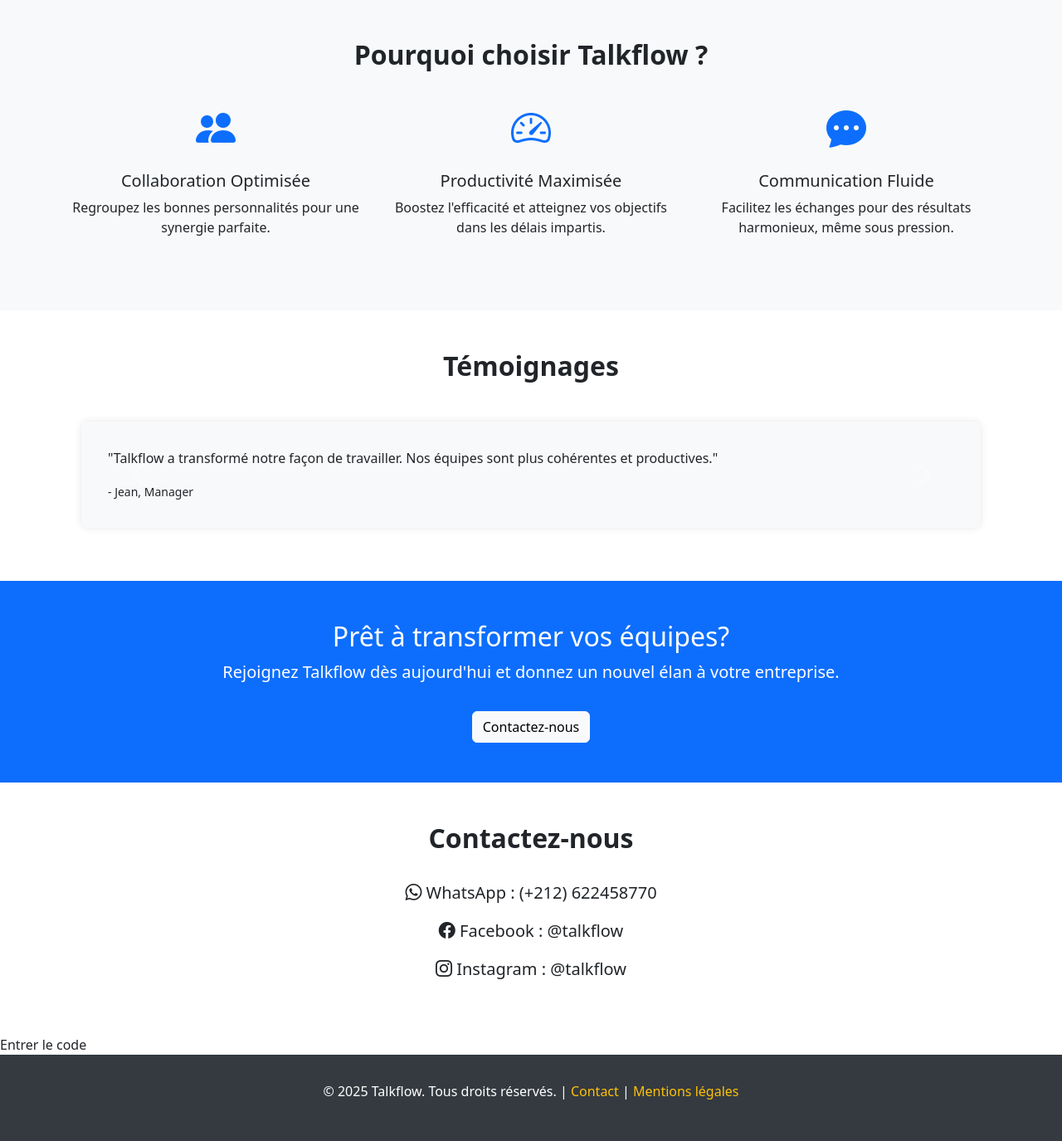
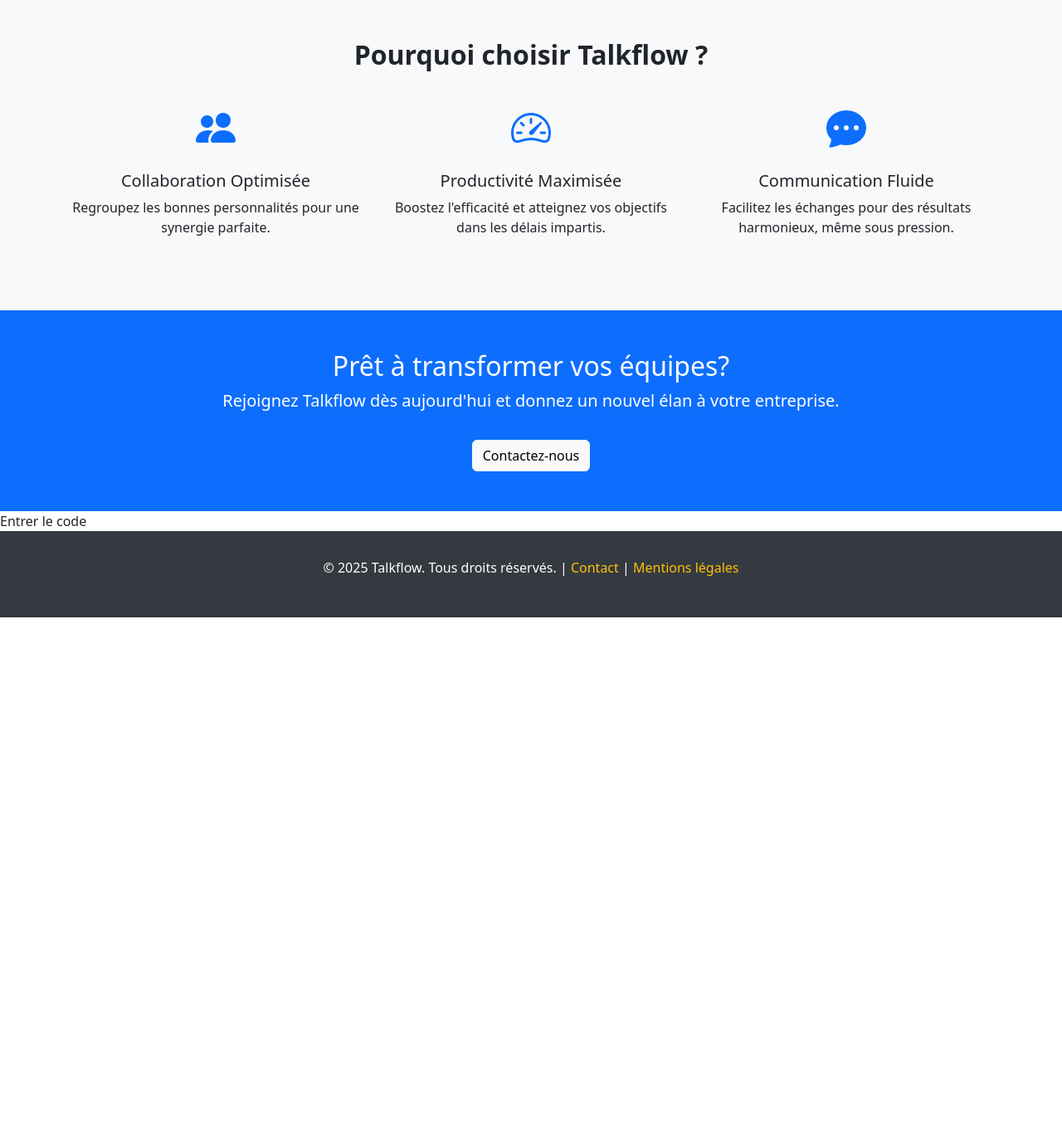
Before and after one commit to Riadbittaouri/Talkflow, a Django app: page / in a window 1280 px wide. Shown: the part 981-2356 px from the top of the page at 83% size. After the commit the page ends 1725 px from the top, so only its background shows below. Run offline with Django 5.2, Linux system fonts and the light colour scheme; some libraries are stand-ins or nearby versions.

Commit message:
contact and coord  update

```diff
--- a/templates/home.html
+++ b/templates/home.html
@@ -150,40 +150,7 @@
         </div>
     </section>
 
-    <!-- Section Témoignages avec Carousel -->
-    <section class="container my-5" data-aos="fade-up">
-        <h2 class="section-title">Témoignages</h2>
-        <div id="testimonialCarousel" class="carousel slide" data-bs-ride="carousel">
-            <div class="carousel-inner">
-                <div class="carousel-item active">
-                    <div class="testimonial">
-                        <p>"Talkflow a transformé notre façon de travailler. Nos équipes sont plus cohérentes et productives."</p>
-                        <small>- Jean, Manager</small>
-                    </div>
-                </div>
-                <div class="carousel-item">
-                    <div class="testimonial">
-                        <p>"Une solution innovante qui nous a permis de mieux répartir les talents au sein de notre entreprise."</p>
-                        <small>- Marie, Directrice RH</small>
-                    </div>
-                </div>
-                <div class="carousel-item">
-                    <div class="testimonial">
-                        <p>"La communication dans nos groupes s'est nettement améliorée. Je recommande Talkflow sans hésitation !"</p>
-                        <small>- Pierre, Chef de Projet</small>
-                    </div>
-                </div>
-            </div>
-            <button class="carousel-control-prev" type="button" data-bs-target="#testimonialCarousel" data-bs-slide="prev">
-                <span class="carousel-control-prev-icon" aria-hidden="true"></span>
-                <span class="visually-hidden">Précédent</span>
-            </button>
-            <button class="carousel-control-next" type="button" data-bs-target="#testimonialCarousel" data-bs-slide="next">
-                <span class="carousel-control-next-icon" aria-hidden="true"></span>
-                <span class="visually-hidden">Suivant</span>
-            </button>
-        </div>
-    </section>
+
 
     <!-- Section Appel à l'action -->
     <section class="py-5 bg-primary text-white" data-aos="zoom-in">
@@ -194,17 +161,7 @@
         </div>
     </section>
 
-    <!-- Section Contact avec coordonnées -->
-    <section id="contact" class="container my-5" data-aos="fade-up">
-        <h2 class="section-title">Contactez-nous</h2>
-        <div class="row">
-            <div class="col-md-6 offset-md-3 text-center">
-                <p class="lead"><i class="bi bi-whatsapp"></i> WhatsApp : (+212) 622458770</p>
-                <p class="lead"><i class="bi bi-facebook"></i> Facebook : @talkflow</p>
-                <p class="lead"><i class="bi bi-instagram"></i> Instagram : @talkflow</p>
-            </div>
-        </div>
-    </section>
+
 
     <!-- Modal for Student Access -->
     <div class="modal fade" id="etudiantModal" tabindex="-1" aria-labelledby="enterCodeModalLabel" aria-hidden="true">
```
